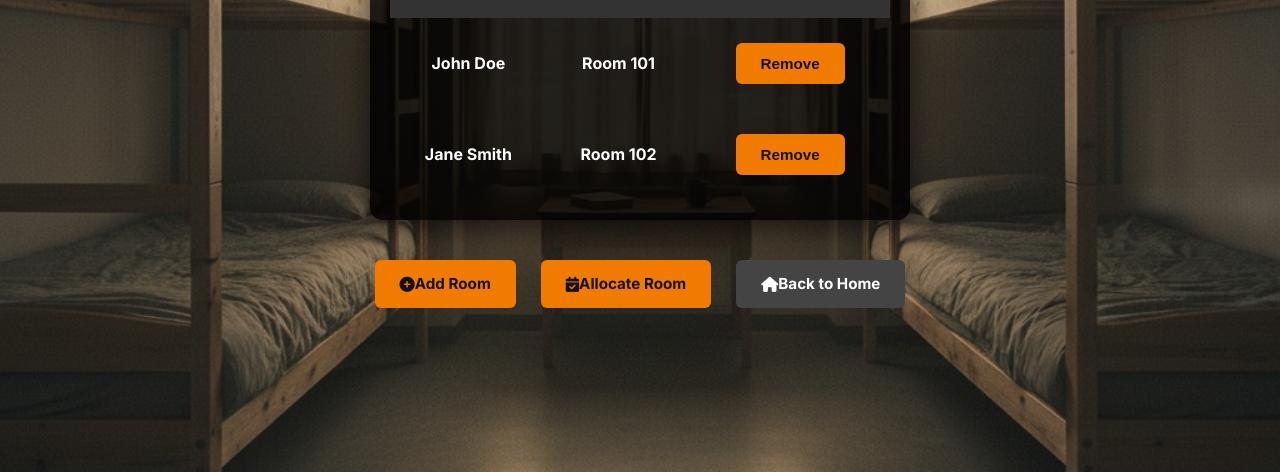
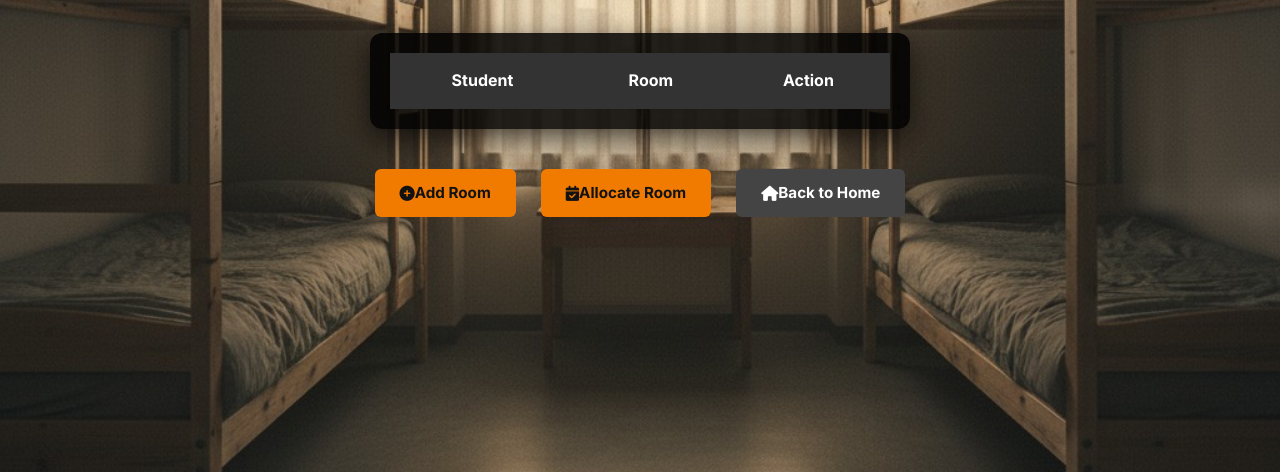
Before and after one commit to Febinzz/hostel-managament, a website: page admin_view_allocations.html in a window 1280 px wide. Shown: the part 328-800 px from the top of the page. Drawn offline with Linux system fonts and the light colour scheme; no server answers.

Commit message:
Update admin_view_allocations.html

```diff
--- a/admin_view_allocations.html
+++ b/admin_view_allocations.html
@@ -27,16 +27,7 @@
                     </thead>
                     <tbody id="allocationsList">
                         <!-- Example Rows -->
-                        <tr>
-                            <td data-label="Student">John Doe</td>
-                            <td data-label="Room">Room 101</td>
-                            <td data-label="Action"><button class="btn secondary-btn">Remove</button></td>
-                        </tr>
-                        <tr>
-                            <td data-label="Student">Jane Smith</td>
-                            <td data-label="Room">Room 102</td>
-                            <td data-label="Action"><button class="btn secondary-btn">Remove</button></td>
-                        </tr>
+
                     </tbody>
                 </table>
             </div>
```
